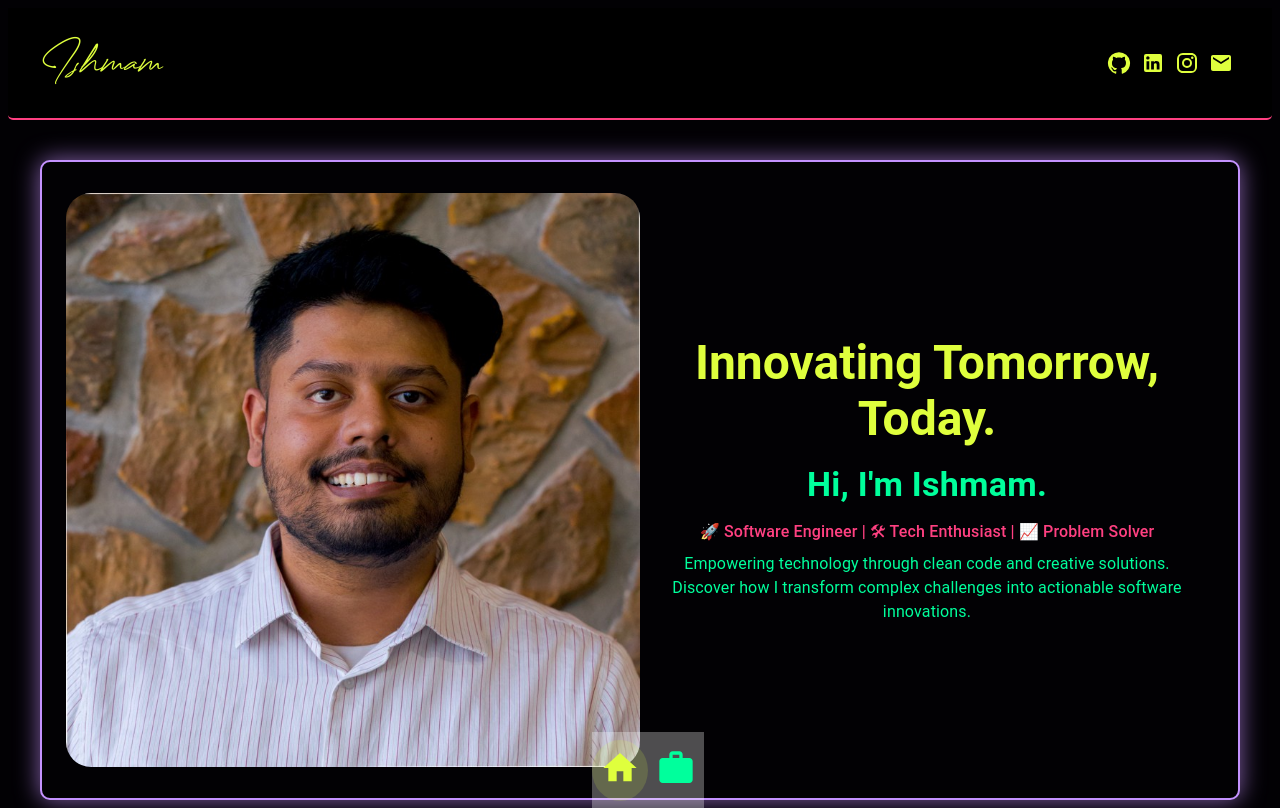
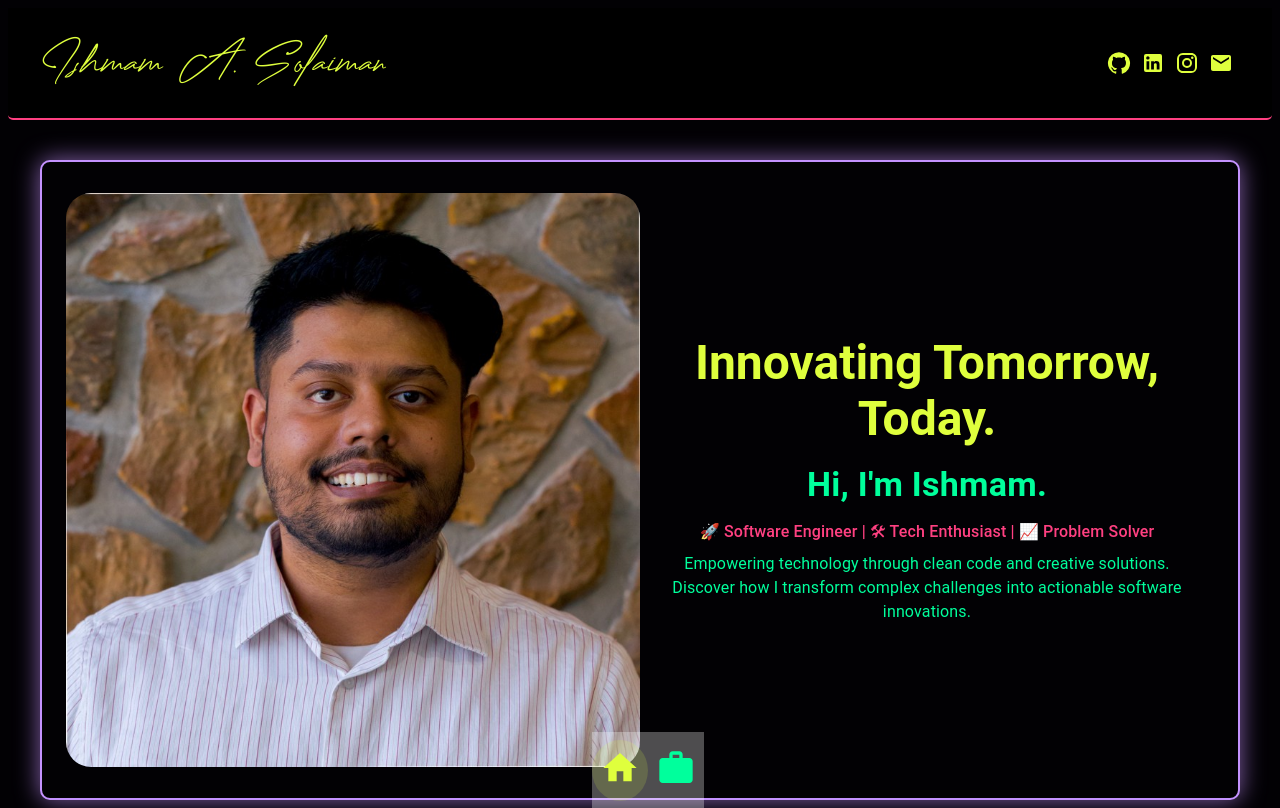
Before and after one commit to Ishmam97/portfolio_v2, a React (Create React App) app: page / in a window 1280 px wide. Built offline with nearby package versions, Linux system fonts and the light colour scheme.

Commit message:
update navbar effects

```diff
--- a/src/components/Navbar.js
+++ b/src/components/Navbar.js
@@ -4,32 +4,132 @@ import Toolbar from '@mui/material/Toolbar';
 import Typography from '@mui/material/Typography';
 import IconButton from '@mui/material/IconButton';
 import { GitHub, LinkedIn, Instagram, Mail } from '@mui/icons-material';
-import { Tooltip } from '@mui/material';
+import { Tooltip, Box } from '@mui/material';
 import '../App.css';
 
 const Navbar = () => {
+    // Common glow color and shadow settings
+    const neonColor = '#DFFF3D';
+    const neonShadow = `
+        0 0 5px ${neonColor},
+        0 0 10px ${neonColor},
+        0 0 20px ${neonColor},
+        0 0 40px ${neonColor}
+    `;
+
     return (
-        // <AppBar position="static" sx={{ boxShadow: 'none', bgcolor: 'black' }}>
-        // add id to AppBar
         <AppBar position="static" sx={{ boxShadow: 'none', bgcolor: 'black' }} id="navbar">
             <Toolbar sx={{ minHeight: 'auto', padding: '0' }}>
-                {/* Logo Text */}
-                <Typography variant="h6" component="div" sx={{ flexGrow: 1, fontFamily: 'Creattion, Arial', fontSize: '3.5rem'}}>
+
+                {/* Logo Text (clickable with neon glow on hover) */}
+                <Typography
+                    variant="h6"
+                    component="a"
+                    href="/"
+                    sx={{
+                        flexGrow: 1,
+                        fontFamily: 'Creattion, Arial',
+                        fontSize: '3.5rem',
+                        whiteSpace: 'nowrap',
+                        color: 'inherit',
+                        textDecoration: 'none',
+                        transition: 'color 0.3s, text-shadow 0.3s',
+                        ':hover': {
+                            color: neonColor,
+                            textShadow: neonShadow,
+                        },
+                    }}
+                >
                     Ishmam
+                    <Box
+                        component="span"
+                        sx={{
+                            '@media (max-width: 515px)': {
+                                display: 'none',
+                            },
+                        }}
+                    >
+                        {' '}A. Solaiman
+                    </Box>
                 </Typography>
 
-                {/* Social Icons */}
-                <IconButton color="inherit" href="https://github.com/ishmam97" target="_blank" sx={{ padding: '0', margin: '0 5px' }}>
+                {/* Social Icons (same glow on hover) */}
+                <IconButton
+                    color="inherit"
+                    href="https://github.com/ishmam97"
+                    target="_blank"
+                    sx={{
+                        padding: '0',
+                        margin: '0 5px',
+                        transition: 'color 0.3s, filter 0.3s',
+                        ':hover': {
+                            color: neonColor,
+                            filter: `drop-shadow(0 0 5px ${neonColor})
+                                     drop-shadow(0 0 10px ${neonColor})
+                                     drop-shadow(0 0 20px ${neonColor})
+                                     drop-shadow(0 0 40px ${neonColor})`,
+                        },
+                    }}
+                >
                     <GitHub />
                 </IconButton>
-                <IconButton color="inherit" href="https://www.linkedin.com/in/ishmam-solaiman-212b32186/" target="_blank" sx={{ padding: '0', margin: '0 5px' }}>
+
+                <IconButton
+                    color="inherit"
+                    href="https://www.linkedin.com/in/ishmam-solaiman-212b32186/"
+                    target="_blank"
+                    sx={{
+                        padding: '0',
+                        margin: '0 5px',
+                        transition: 'color 0.3s, filter 0.3s',
+                        ':hover': {
+                            color: neonColor,
+                            filter: `drop-shadow(0 0 5px ${neonColor})
+                                     drop-shadow(0 0 10px ${neonColor})
+                                     drop-shadow(0 0 20px ${neonColor})
+                                     drop-shadow(0 0 40px ${neonColor})`,
+                        },
+                    }}
+                >
                     <LinkedIn />
                 </IconButton>
-                <IconButton color="inherit" href="https://instagram.com/ishmam97/" target="_blank" sx={{ padding: '0', margin: '0 5px' }}>
+
+                <IconButton
+                    color="inherit"
+                    href="https://instagram.com/ishmam97/"
+                    target="_blank"
+                    sx={{
+                        padding: '0',
+                        margin: '0 5px',
+                        transition: 'color 0.3s, filter 0.3s',
+                        ':hover': {
+                            color: neonColor,
+                            filter: `drop-shadow(0 0 5px ${neonColor})
+                                     drop-shadow(0 0 10px ${neonColor})
+                                     drop-shadow(0 0 20px ${neonColor})
+                                     drop-shadow(0 0 40px ${neonColor})`,
+                        },
+                    }}
+                >
                     <Instagram />
                 </IconButton>
-                {/* add hover tooltip saying contact me*/}
-                <IconButton color="inherit" href="mailto:ishmam.a.solaiman@gmail.com" sx={{ padding: '0', margin: '0 5px' }}>
+
+                <IconButton
+                    color="inherit"
+                    href="mailto:ishmam.a.solaiman@gmail.com"
+                    sx={{
+                        padding: '0',
+                        margin: '0 5px',
+                        transition: 'color 0.3s, filter 0.3s',
+                        ':hover': {
+                            color: neonColor,
+                            filter: `drop-shadow(0 0 5px ${neonColor})
+                                     drop-shadow(0 0 10px ${neonColor})
+                                     drop-shadow(0 0 20px ${neonColor})
+                                     drop-shadow(0 0 40px ${neonColor})`,
+                        },
+                    }}
+                >
                     <Tooltip title="Contact Me" arrow>
                         <Mail />
                     </Tooltip>
```
